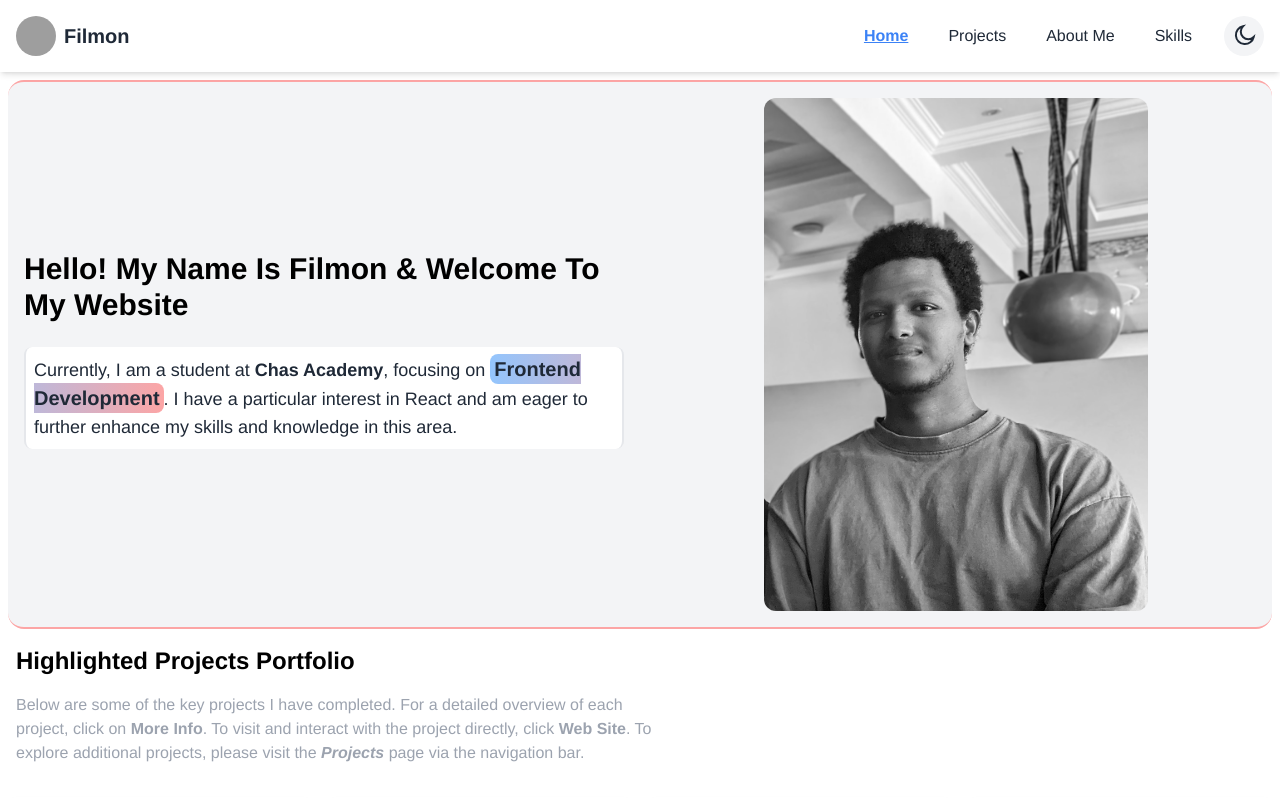
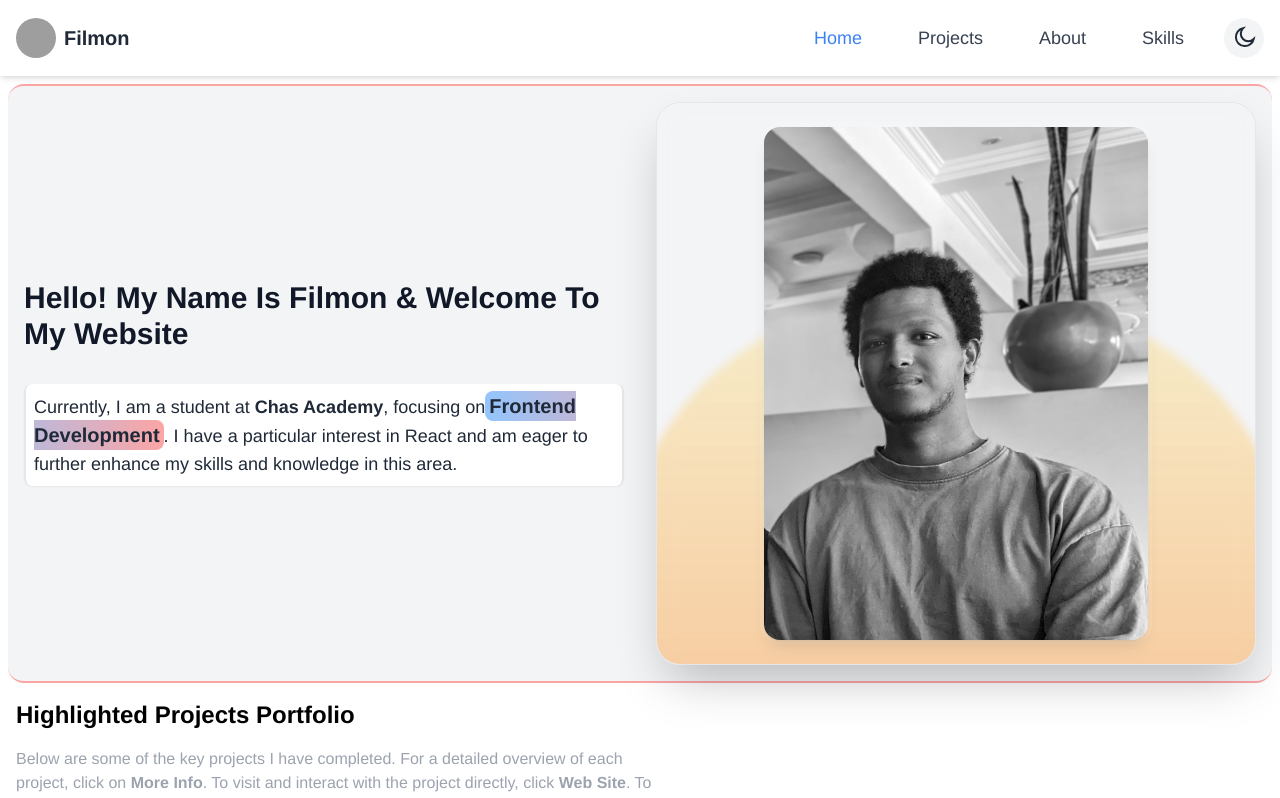
Before and after one commit to Filli4/portfoilo2, a Next.js app: page / in a window 1280 px wide. Shown: the top 798 px of the page. Built offline with nearby package versions, Linux system fonts and the light colour scheme; grey boxes are pictures that could not be loaded.

Commit message:
hero change

```diff
--- a/src/app/globals.css
+++ b/src/app/globals.css
@@ -28,3 +28,19 @@ body {
 .active-link {
   @apply text-blue-500 font-semibold underline dark:text-blue-400;
 }
+
+@keyframes wave {
+  0% {
+    transform: translateY(100%) scaleX(1.2);
+  }
+  50% {
+    transform: translateY(-50%) scaleX(1);
+  }
+  100% {
+    transform: translateY(100%) scaleX(1.2);
+  }
+}
+
+.animate-wave {
+  animation: wave 25s ease-in-out infinite;
+}
--- a/src/components/Hero.jsx
+++ b/src/components/Hero.jsx
@@ -4,25 +4,41 @@ import Image from "next/image";
 
 function Hero(params) {
     return(
-         <div className="grid grid-cols-1 sm:grid-cols-2 m-2 border-red-300  border-t-2 rounded-2xl border-b-2 bg-gray-100 justify-between p-4 gap-4 sm:gap-8 dark:bg-black">
-  <div className="flex flex-col justify-center">
+      <div className="grid grid-cols-1 sm:grid-cols-2 m-2 border-red-300 border-t-2 rounded-2xl border-b-2 bg-gray-100 justify-between p-4 gap-4 sm:gap-8 dark:bg-black   ">
 
-    <h1 className="text-3xl font-bold mb-4">Hello! My Name Is Filmon & Welcome To My Website</h1>
+  {/* Left side - Text content */}
+  <div className="flex flex-col justify-center space-y-4">
+    <h1 className="text-3xl font-bold mb-4 text-gray-900 dark:text-white hover:text-blue-600 dark:hover:text-blue-400 transition-all duration-300 transform hover:translate-x-2 hover:scale-105">
+      Hello! My Name Is Filmon & Welcome To My Website
+    </h1>
 
-    <p className="text-lg text-gray-800 my-2 p-2 bg-white dark:bg-blue-500/15 border-x-2 dark:text-white rounded-lg">
-  Currently, I am a student at <b>Chas Academy</b>, focusing on <big><b className="bg-gradient-to-r from-blue-300 to-red-300 text-xl p-1 rounded-lg">Frontend Development</b></big>. I have a particular interest in React and am eager to further enhance my skills and knowledge in this area.
-</p>
-
+    <p className="text-lg text-gray-800 my-2 p-2 bg-white dark:bg-blue-500/15 border-x-2 dark:text-white rounded-lg shadow-sm hover:shadow-xl hover:bg-gray-200 dark:hover:bg-blue-500/20 transition-all duration-300 transform hover:translate-y-2">
+      Currently, I am a student at <b>Chas Academy</b>, focusing on
+      <big><b className="bg-gradient-to-r from-blue-300 to-red-300 text-xl p-1 rounded-lg">Frontend Development</b></big>.
+      I have a particular interest in React and am eager to further enhance my skills and knowledge in this area.
+    </p>
   </div>
 
+  <div className="relative p-6 rounded-3xl shadow-2xl border backdrop-blur-md hover:scale-95 transition-all duration-500 ease-in-out transform overflow-hidden">
+
+  {/* Wave Effect */}
+  <div className="absolute inset-0 bg-gradient-to-t from-orange-400/55 to-amber-200/40 animate-wave rounded-full blur-sm"></div>
+
+  {/* Image */}
   <Image
-        src="/face2.jpg"
-        alt="placeholder"
-        width={500}
-        height={200}
-        className="w-62 sm:w-96 justify-self-center rounded-xl"
-      />
+    src="/face2.jpg"
+    alt="Striking face image"
+    width={150}
+    height={100}
+    className="w-full sm:w-96 mx-auto rounded-2xl shadow-lg ring-4 ring-white/10 transition-all duration-300 transform hover:scale-90 hover:translate-y-3"
+  />
 </div>
+
+
+
+</div>
+
+
 
     )
 }
--- a/src/components/Nav.jsx
+++ b/src/components/Nav.jsx
@@ -6,29 +6,30 @@ import { usePathname } from "next/navigation";
 import { useTheme } from "next-themes";
 
 function Navbar() {
-  const { theme, setTheme } = useTheme();
+  const { resolvedTheme, setTheme } = useTheme();
+  const [mounted, setMounted] = useState(false);
   const [isMenuOpen, setIsMenuOpen] = useState(false);
-  const menuRef = useRef(null);
+  const menuRef = useRef;
   const pathname = usePathname(); // Detect current route
 
-  const toggleMenu = () => setIsMenuOpen((prev) => !prev);
+  useEffect(() => setMounted(true), []);
 
-  // Close menu when clicking outside OR clicking the "X" in hamburger menu
   useEffect(() => {
+    if (!isMenuOpen) return;
+
     const handleClickOutside = (event) => {
       if (menuRef.current && !menuRef.current.contains(event.target)) {
-        setIsMenuOpen(false); // Close menu if clicked outside
+        setIsMenuOpen(false);
       }
     };
+
+
     document.addEventListener("mousedown", handleClickOutside);
     return () => document.removeEventListener("mousedown", handleClickOutside);
-  }, []);
-
-  // Utility function to detect the active link
-  const isActive = (path) => pathname === path;
+  }, [isMenuOpen]);
 
   return (
-    <header className="flex items-center justify-between p-4 bg-white dark:bg-gray-950 shadow-md sticky top-0 z-50">
+    <header className="flex items-center justify-between p-4 bg-white dark:bg-gray-950 shadow-md sticky top-0 z-50 transition-all">
       {/* Logo */}
       <Link href="/" className="flex items-center space-x-2">
         <img
@@ -41,110 +42,62 @@ function Navbar() {
         </span>
       </Link>
 
-      {/* Hamburger Menu Button - Mobile View */}
+      {/* Hamburger Button - Mobile */}
       <button
-        className="sm:hidden p-2 rounded-md text-gray-600 dark:text-white focus:outline-none hover:bg-gray-100 dark:hover:bg-gray-800"
-        onClick={toggleMenu}
+        className="sm:hidden p-2 rounded-md text-gray-600 dark:text-white focus:outline-none hover:bg-gray-100 dark:hover:bg-gray-800 transition"
+        onClick={() => setIsMenuOpen((prev) => !prev)}
       >
-        {!isMenuOpen && (
-          <svg
-            xmlns="http://www.w3.org/2000/svg"
-            width="24"
-            height="24"
-            fill="currentColor"
-            viewBox="0 0 24 24"
-          >
-            <path
-              d="M4 6h16M4 12h16M4 18h16"
-              stroke="currentColor"
-              strokeWidth="2"
-            />
+        {isMenuOpen ? (
+          <svg width="24" height="24" fill="currentColor" viewBox="0 0 24 24">
+            <path d="M6 18L18 6M6 6l12 12" stroke="currentColor" strokeWidth="2" />
           </svg>
-        )}
-        {isMenuOpen && (
-          <svg
-            xmlns="http://www.w3.org/2000/svg"
-            width="24"
-            height="24"
-            fill="currentColor"
-            viewBox="0 0 24 24"
-          >
-            <path
-              d="M6 18L18 6M6 6l12 12"
-              stroke="currentColor"
-              strokeWidth="2"
-            />
+        ) : (
+          <svg width="24" height="24" fill="currentColor" viewBox="0 0 24 24">
+            <path d="M4 6h16M4 12h16M4 18h16" stroke="currentColor" strokeWidth="2" />
           </svg>
         )}
       </button>
 
-      {/* Navbar Links - Desktop View */}
+      {/* Navbar Links */}
       <nav
-        ref={menuRef}
+        useRef={menuRef}
         className={`${
           isMenuOpen ? "flex" : "hidden"
-        } sm:flex flex-col sm:flex-row items-center justify-center gap-4 sm:gap-6 absolute sm:static bg-white backdrop-blur-lg sm:bg-transparent w-full sm:w-auto top-16 sm:top-0 left-0 p-6 sm:p-0 shadow-lg rounded-b-3xl sm:shadow-none transition-all dark:bg-gray-950`}
+        } sm:flex flex-col sm:flex-row items-center gap-6 absolute sm:static top-16 left-0 w-full sm:w-auto p-6 sm:p-0 bg-white dark:bg-gray-950 shadow-lg sm:shadow-none transition-all duration-300 rounded-b-3xl sm:rounded-none`}
       >
+        {["Home", "Projects", "About", "Skills"].map((item, index) => {
+          const path = item === "Home" ? "/" : `/${item.replace(/\s+/g, "")}`;
+          return (
             <Link
-          href="/"
-          onClick={() => setIsMenuOpen(false)} // Close on link click
-          className={`nav-link ${isActive("/") ? "active-link" : ""}`}
+              key={index}
+              href={path}
+              className={`px-4 py-2 text-lg font-medium transition ${
+                pathname === path ? "text-blue-500" : "text-gray-700 dark:text-gray-300"
+              } hover:text-blue-600 dark:hover:text-blue-400`}
+              onClick={() => setIsMenuOpen(false)}
             >
-          Home
+              {item}
             </Link>
-        <Link
-          href="/Projects"
-          onClick={() => setIsMenuOpen(false)} // Close on link click
-          className={`nav-link ${isActive("/Projects") ? "active-link" : ""}`}
-        >
-          Projects
-        </Link>
-        <Link
-          href="/About"
-          onClick={() => setIsMenuOpen(false)} // Close on link click
-          className={`nav-link ${isActive("/About") ? "active-link" : ""}`}
-        >
-          About Me
-        </Link>
-        <Link
-          href="/Skills"
-          onClick={() => setIsMenuOpen(false)} // Close on link click
-          className={`nav-link ${isActive("/Skills") ? "active-link" : ""}`}
-        >
-          Skills
-        </Link>
+          );
+        })}
 
         {/* Theme Toggle */}
+        {mounted && (
           <button
-          onClick={() => setTheme(theme === "dark" ? "light" : "dark")}
+            onClick={() => setTheme(resolvedTheme === "dark" ? "light" : "dark")}
             className="p-2 rounded-full bg-gray-100 dark:bg-gray-700 text-gray-800 dark:text-white hover:bg-gray-200 dark:hover:bg-gray-600 transition"
           >
-          {theme === "dark" ? (
-            <svg
-              xmlns="http://www.w3.org/2000/svg"
-              width="24"
-              height="24"
-              fill="none"
-              stroke="currentColor"
-              strokeWidth="2"
-              viewBox="0 0 24 24"
-            >
+            {resolvedTheme === "dark" ? (
+              <svg width="24" height="24" fill="none" stroke="currentColor" strokeWidth="2" viewBox="0 0 24 24">
                 <path d="M12 2v2M12 20v2M4.22 4.22l1.42 1.42M17.36 17.36l1.42 1.42M2 12h2m16 0h2M4.22 19.78l1.42-1.42M17.36 6.64l1.42-1.42M12 8a4 4 0 100 8 4 4 0 000-8z"></path>
               </svg>
             ) : (
-            <svg
-              xmlns="http://www.w3.org/2000/svg"
-              width="24"
-              height="24"
-              fill="none"
-              stroke="currentColor"
-              strokeWidth="2"
-              viewBox="0 0 24 24"
-            >
+              <svg width="24" height="24" fill="none" stroke="currentColor" strokeWidth="2" viewBox="0 0 24 24">
                 <path d="M21.7 13A9 9 0 1111 2.3a7 7 0 0010.7 10.7z"></path>
               </svg>
             )}
           </button>
+        )}
       </nav>
     </header>
   );
```
Lines whose indentation alone changed are shown as unchanged.
